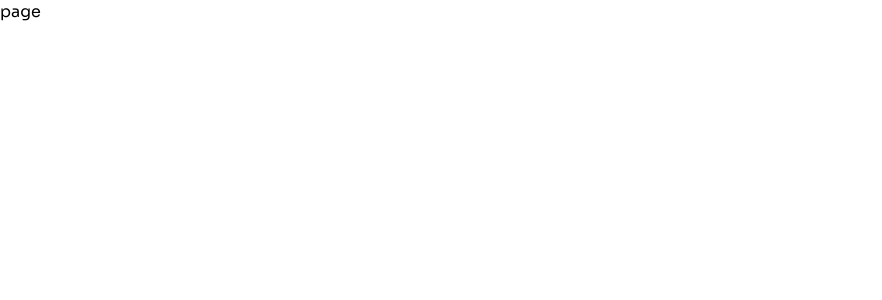
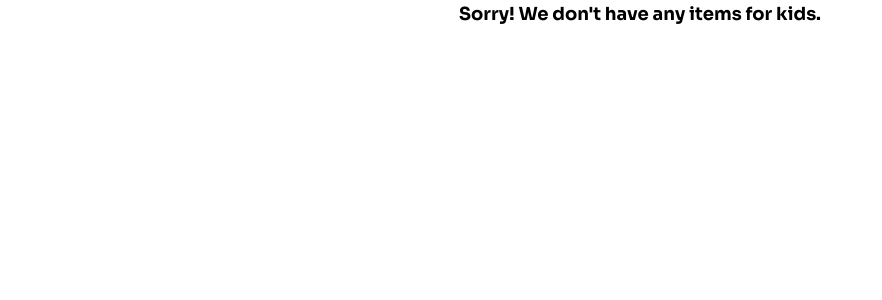
Before and after one commit to sajid-munawar/nextjs-e-commerce-app, a Next.js app: page /kids in a window 1280 px wide. Shown: the top 300 px of the page, without its empty margins (0-882 px from the left). Built offline with nearby package versions, Linux system fonts and the light colour scheme.

Commit message:
Update page.tsx

```diff
--- a/src/app/(nav-links)/kids/page.tsx
+++ b/src/app/(nav-links)/kids/page.tsx
@@ -2,7 +2,7 @@ import React from 'react'
 
 const page = () => {
   return (
-    <div>page</div>
+    <div className='flex mx-auto font-bold text-lg justify-center'>Sorry! We don't have any items for kids.</div>
   )
 }
 
```
